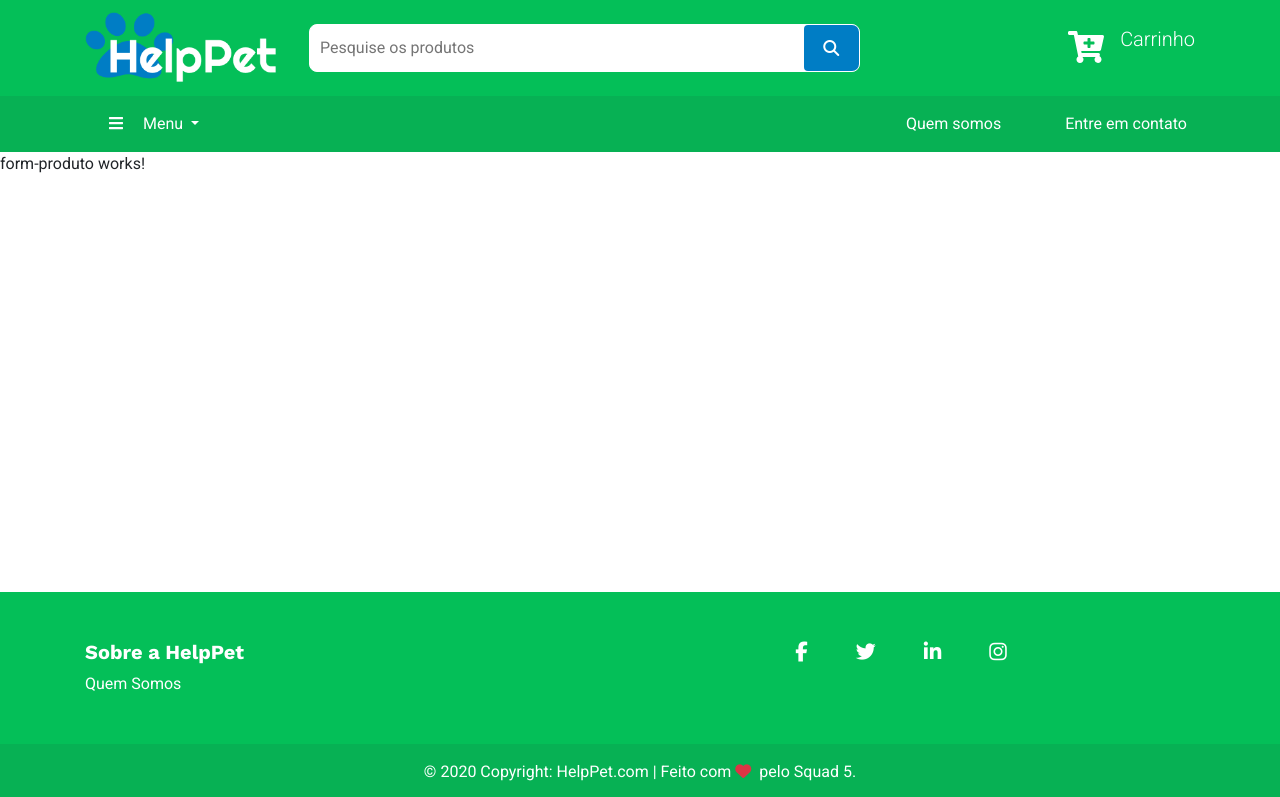
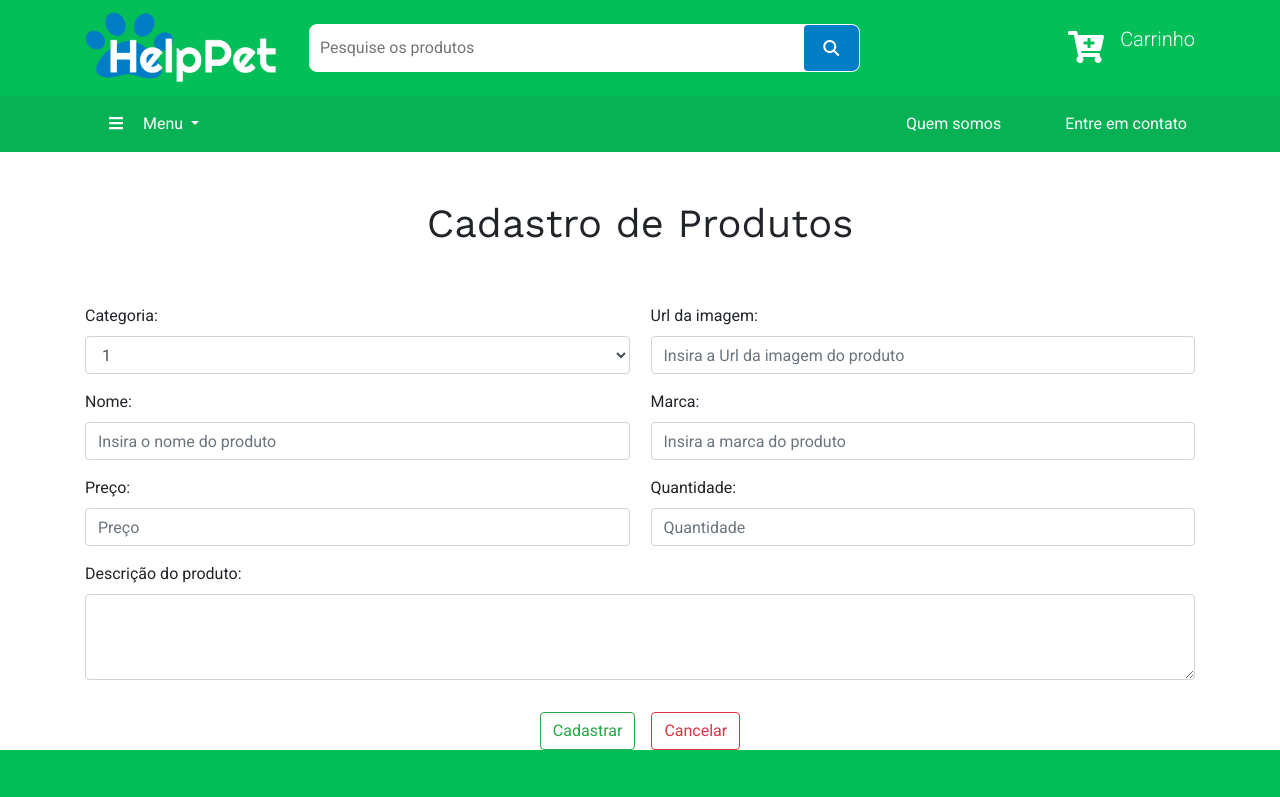
Before and after one commit to juliop3p/HelppetFrontend, an Angular app in the folder frontend/: page /form-produto in a window 1280 px wide. Shown: the top 797 px of the page. Built offline with nearby package versions, Linux system fonts and the light colour scheme; no server answers; sample sign-in values are in the browser's storage.

Commit message:
update form-produto

```diff
--- a/frontend/src/app/model/Produto.ts
+++ b/frontend/src/app/model/Produto.ts
@@ -1,4 +1,5 @@
-export class User {
+export class Produto {
+  idProduto: number;
   nomeProduto: string;
   precoProduto: number;
   marcaProduto: string;
--- a/frontend/src/app/pages/form-produto/form-produto.component.css
+++ b/frontend/src/app/pages/form-produto/form-produto.component.css
@@ -0,0 +1,4 @@
+.form-control:focus {
+    border-color: #28A745;
+    box-shadow: 0 0 0 0.2rem rgba(40, 167, 69, 0.25);
+}
--- a/frontend/src/app/pages/form-produto/form-produto.component.html
+++ b/frontend/src/app/pages/form-produto/form-produto.component.html
@@ -1 +1,87 @@
-<p>form-produto works!</p>
+<div class="container">
+  <div class="row">
+    <div class="col-md-12 mt-5">
+      <h1 class="text-center">
+        Cadastro de Produtos
+      </h1>
+    </div>
+  </div>
+
+  <form>
+    <div class="form-group mt-5">
+      <div class="form-row">
+        <div class="col pr-3">
+          <label for="categoria">Categoria:</label>
+          <select class="form-control" id="categoria">
+            <option>1</option>
+            <option>2</option>
+            <option>3</option>
+          </select>
+        </div>
+
+        <div class="col">
+          <label for="imagemProduto">Url da imagem:</label>
+          <input
+            type="url"
+            class="form-control"
+            id="imagemProduto"
+            placeholder="Insira a Url da imagem do produto"
+          />
+        </div>
+      </div>
+    </div>
+
+    <div class="form-group">
+      <div class="form-row">
+        <div class="col pr-3">
+          <label for="nomeProduto">Nome:</label>
+          <input
+            type="text"
+            class="form-control"
+            id="nomeProduto"
+            placeholder="Insira o nome do produto"
+          />
+        </div>
+
+        <div class="col">
+          <label for="marcaProduto">Marca:</label>
+          <input
+            type="text"
+            class="form-control"
+            id="marcaProduto"
+            placeholder="Insira a marca do produto"
+          />
+        </div>
+      </div>
+    </div>
+
+    <div class="form-group">
+      <div class="form-row">
+        <div class="col pr-3">
+          <label for="precoProduto">Preço:</label>
+          <input type="text" class="form-control" placeholder="Preço" />
+        </div>
+        <div class="col">
+          <label for="estoqueProduto">Quantidade:</label>
+          <input type="number" class="form-control" placeholder="Quantidade" />
+        </div>
+      </div>
+    </div>
+
+    <div class="form-group">
+      <label for="descricaoProduto">Descrição do produto:</label>
+      <textarea class="form-control" id="descricaoProduto" rows="3"></textarea>
+    </div>
+
+    <div class="row">
+      <div class="col-md-12 d-flex justify-content-center mt-3">
+          <div class="pr-3 w-20">
+        <button type="submit" class="btn btn-outline-success">Cadastrar</button>
+    </div>
+    <div class="w-20">
+        <button type="submit" class="btn btn-outline-danger">Cancelar</button>
+    </div>
+      </div>
+    </div>
+  </form>
+</div>
--- a/frontend/src/app/pages/form-produto/form-produto.component.ts
+++ b/frontend/src/app/pages/form-produto/form-produto.component.ts
@@ -1,4 +1,7 @@
 import { Component, OnInit } from '@angular/core';
+import { Router } from '@angular/router';
+import{Produto} from '../../model/Produto';
+import{ProdutoService} from '../../services/produto.service';
 
 @Component({
   selector: 'app-form-produto',
@@ -7,9 +10,48 @@ import { Component, OnInit } from '@angular/core';
 })
 export class FormProdutoComponent implements OnInit {
 
-  constructor() { }
+  produto: Produto = new Produto();
+  listaProduto: Produto[];
 
-  ngOnInit(): void {
+  constructor(private produtoService: ProdutoService, private router: Router) { }
+
+  ngOnInit() {
+    this.findAllProduto()
+    this.findByIdProduto()
   }
 
-}
+  cadastrar(){
+    if(this.produto.descricaoProduto == null ||
+       this.produto.nomeProduto == null ||
+       this.produto.precoProduto == null ||
+       this.produto.marcaProduto == null ||
+        this.produto.estoqueProduto == null ||
+      this.produto.imagemProduto == null){
+      alert('Preencha os campos corretamente antes de cadastrar!')
+    }
+    else{
+      this.produtoService.postProduto(this.produto).subscribe((resp: Produto)=>{
+        this.produto = resp
+        alert('Novo produto cadastrado com sucesso!')
+        this.router.navigate(['/dashboard'])
+      })
+    }
+  }
+
+  cancelar(){
+
+   }
+
+   findAllProduto() {
+    this.produtoService.getAllProduto().subscribe((resp: Produto[]) => {
+      this.listaProduto = resp;
+    });
+  }
+
+  findByIdProduto() {
+    this.produtoService.getByIdProduto(this.produto.idProduto).subscribe((resp: Produto) => {
+      this.produto = resp;
+    });
+  }
+
+  }
--- a/frontend/src/app/services/produto.service.ts
+++ b/frontend/src/app/services/produto.service.ts
@@ -1,9 +1,32 @@
+import { HttpClient, HttpHeaders } from '@angular/common/http';
 import { Injectable } from '@angular/core';
+import { Produto } from '../model/Produto';
 
 @Injectable({
   providedIn: 'root'
 })
 export class ProdutoService {
 
-  constructor() { }
+  constructor(private http: HttpClient) { }
+
+  token = {
+    headers: new HttpHeaders().set('Authorization', localStorage.getItem('token')),
+  }
+
+  getAllProduto(){
+    return this.http.get('http://localhost:8080/produtos', this.token)
+  }
+
+  getByIdProduto(id: number){
+    return this.http.get(`http://localhost:8080/produtos${id}`, this.token)
+  }
+
+  getByNomeProduto(nome:string){
+    return this.http.get(`http://localhost:8080/produtos/produtos${nome}`, this.token)
+  }
+
+  postProduto(produto: Produto){
+    return this.http.post('http://localhost:8080/produtos', produto, this.token)
+  }
+
 }
```
